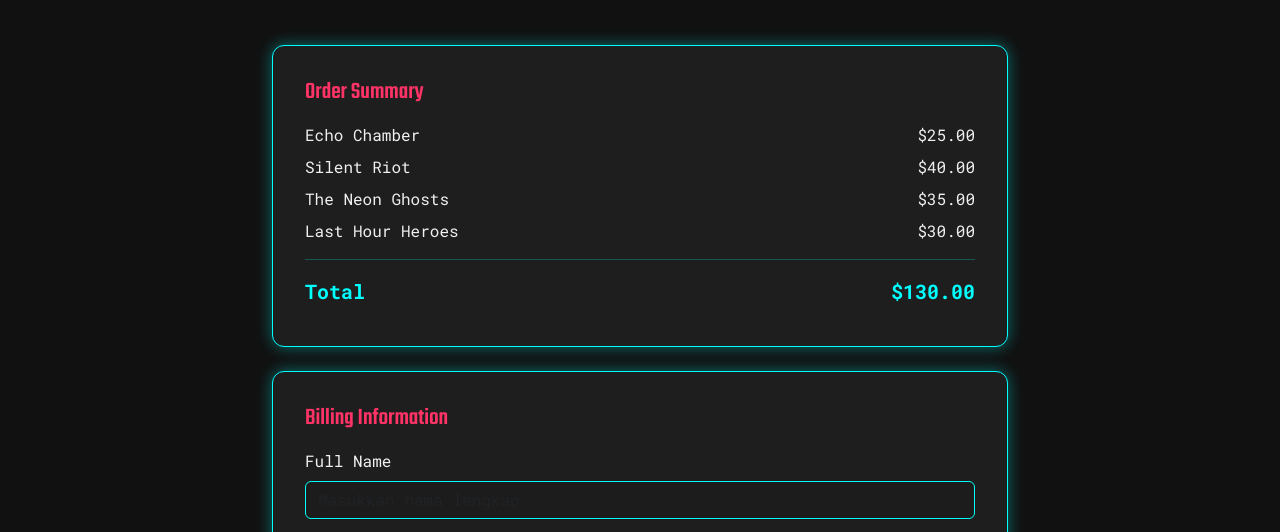
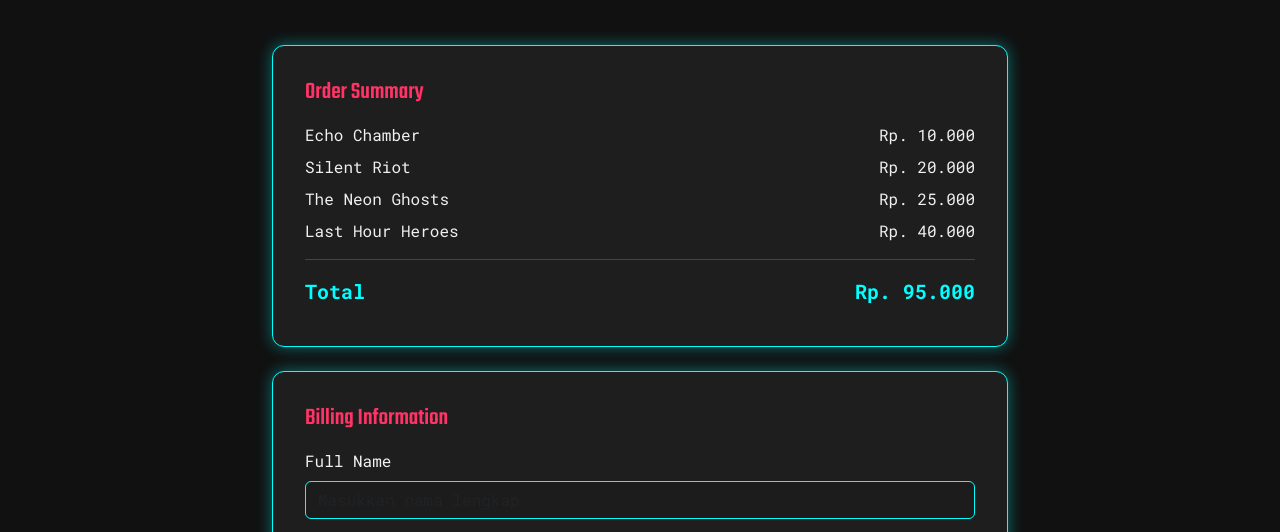
Before and after one commit to slvtm/tugas16-github.io, a plain HTML site: page checkout.html in a window 1280 px wide. Shown: the part 261-793 px from the top of the page. Drawn offline with nearby package versions, Linux system fonts and the light colour scheme.

Commit message:
Update checkout.html

```diff
--- a/checkout.html
+++ b/checkout.html
@@ -102,12 +102,12 @@
 
                 <div class="checkout-card mb-4">
                     <h3 class="summary-title">Order Summary</h3>
-                    <div class="summary-item"><span>Echo Chamber</span><span>$25.00</span></div>
-                    <div class="summary-item"><span>Silent Riot</span><span>$40.00</span></div>
-                    <div class="summary-item"><span>The Neon Ghosts</span><span>$35.00</span></div>
-                    <div class="summary-item"><span>Last Hour Heroes</span><span>$30.00</span></div>
+                    <div class="summary-item"><span>Echo Chamber</span><span>Rp. 10.000</span></div>
+                    <div class="summary-item"><span>Silent Riot</span><span>Rp. 20.000</span></div>
+                    <div class="summary-item"><span>The Neon Ghosts</span><span>Rp. 25.000</span></div>
+                    <div class="summary-item"><span>Last Hour Heroes</span><span>Rp. 40.000</span></div>
                     <hr style="border-color: var(--neon-blue);">
-                    <div class="summary-item summary-total"><span>Total</span><span>$130.00</span></div>
+                    <div class="summary-item summary-total"><span>Total</span><span>Rp. 95.000</span></div>
                 </div>
 
                 <div class="checkout-card">
```
